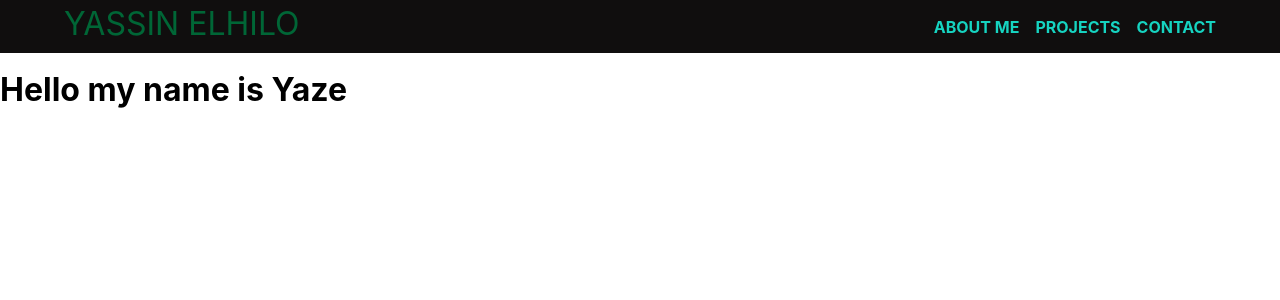
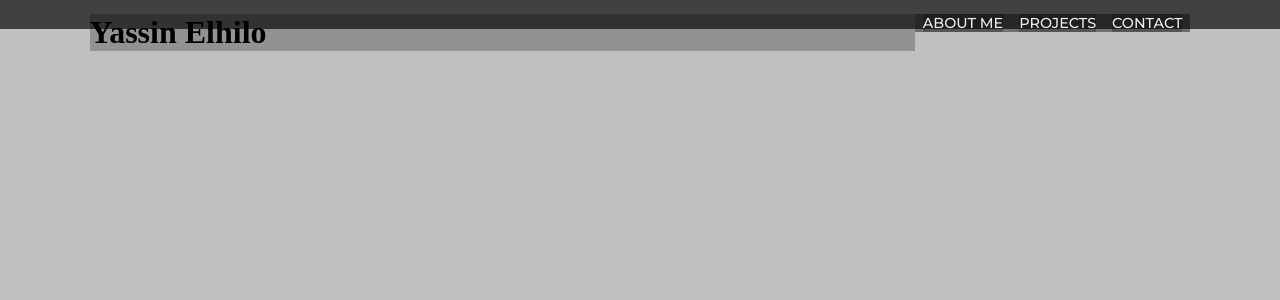
Before and after one commit to elhiloyasin/portfolioplayreact, a React (Create React App) app: page / in a window 1280 px wide. Shown: the top 300 px of the page. Built offline with nearby package versions, Linux system fonts and the light colour scheme.

Commit message:
changes made to my navbar now has active class and hover

```diff
--- a/src/App.js
+++ b/src/App.js
@@ -1,5 +1,4 @@
 import "./Navbar.css";
-import './reset.css';
 import { BrowserRouter as Router, Routes, Route, } from 'react-router-dom';
 import Navbar from './components/Navbar';
 import AboutMe from './components/AboutMe'
@@ -11,14 +10,12 @@ function App() {
 
     <Router>
       <Navbar
-        logo="YASSIN ELHILO"
         aboutme='ABOUT ME'
         projects='PROJECTS'
         contact='CONTACT'
       />
 
       <Routes>
-      <Route exact path='/' element={<AboutMe />} />
         <Route exact path='/aboutme' element={<AboutMe />} />
         <Route exact path='/projects' element={<Projects />} />
         <Route exact path='/contact' element={<Contact />} />
--- a/src/Navbar.css
+++ b/src/Navbar.css
@@ -1,64 +1,60 @@
-/*
-body {
-
-} */
-.nav-list {
-  display: flex;
-  flex-direction: row;
-  justify-content: flex-end;
-  align-items: center;
-  line-height: 3rem;
-  background: rgb(16, 14, 14);
-  margin: auto;
-  padding-right: 3rem;
-  padding-left: 4rem;
+@import url('https://fonts.googleapis.com/css2?family=Montserrat:500');
 
 
-
+* {
+  box-sizing: border-box;
+  margin: 0;
+  padding:0;
+  background-color: #0404043f;
 }
 
-a:link {
+
+li , a {
+  font-family: 'Montserrat', sans-serif;
+  font-weight: 500;
+  font-size: 0.9rem;
+  color: #edf0f1;
   text-decoration: none;
+  /* list-style: none; */
 }
 
-.active{
- color:rgb(0, 72, 255) !important;
+header {
+  display: flex;
+  justify-content: flex-end;
+  align-items:inherit;
+  height: 1rem;
+  padding: .9rem 7%;
+
 
 }
 
 
 
-
-.nav-items {
-list-style: none;
-margin-right: 1rem;
-color:#16d4c1;
-font-family:-apple-system, BlinkMacSystemFont, 'Segoe UI', Roboto, Oxygen, Ubuntu, Cantarell, 'Open Sans', 'Helvetica Neue', sans-serif;
-font-weight: 700;
-font-size: 1rem;
-
+.spacer{
+flex: 1;
 
 }
-.spacer {
- flex: 1;
+
+.nav-links{
+  list-style: none;
+
 }
 
-.logo{
-  font-size: 2rem;
-  color: #006636;
+.nav-links li {
+display: inline-block;
+padding: 0 .5rem;
+
+}
+
+.nav-links li a{
+  transition: all 0.3s ease 0s;
 }
 
 
-@media (max-width:600px) {
-  .nav-list {
-    flex-direction: column;
+.nav-links li a:hover{
+  color: #d02507 ;
+}
 
-  }
-
-  .nav-items {
-    display:flex;
-    flex-direction: row;
-  }
-
-
+.active{
+  color:green;
 }
--- a/src/components/Navbar.js
+++ b/src/components/Navbar.js
@@ -1,22 +1,24 @@
 import React from 'react';
-import { NavLink, Link } from 'react-router-dom'
+import { NavLink } from 'react-router-dom'
 
 
 
-
-function Navbar({ aboutme, projects, contact, logo }) {
+function Navbar({ aboutme, projects, contact, }) {
   return (
     <div>
-      <nav>
-        <ul className='nav-list'>
-        <div className="spacer">
-          <li><Link exact to='/' className='logo'>{logo}</Link></li>
-          </div>
-          <li><NavLink exact to='aboutme' className='nav-items' activeClassName='active'>{aboutme}</NavLink></li>
-          <li><NavLink exact to='projects' className='nav-items'activeClassName='active'>{projects}</NavLink></li>
-          <li><NavLink exact to='contact' className='nav-items' activeClassName='active'>{contact}</NavLink></li>
-        </ul>
-      </nav>
+      <header>
+        <div class="spacer">
+          <h1>Yassin Elhilo</h1>
+        </div>
+        <nav>
+          <ul className='nav-links'>
+            <li><NavLink exact to='aboutme' className='nav-items' activeClassName='active'>{aboutme}</NavLink></li>
+            <li><NavLink exact to='projects' className='nav-items' activeClassName='active'>{projects}</NavLink></li>
+            <li><NavLink exact to='contact' className='nav-items' activeClassName='active'>{contact}</NavLink></li>
+          </ul>
+        </nav>
+        </header>
+
     </div>
 
   )
--- a/src/index.css
+++ /dev/null
@@ -1,13 +0,0 @@
-body {
-  margin: 0;
-  font-family: -apple-system, BlinkMacSystemFont, 'Segoe UI', 'Roboto', 'Oxygen',
-    'Ubuntu', 'Cantarell', 'Fira Sans', 'Droid Sans', 'Helvetica Neue',
-    sans-serif;
-  -webkit-font-smoothing: antialiased;
-  -moz-osx-font-smoothing: grayscale;
-}
-
-code {
-  font-family: source-code-pro, Menlo, Monaco, Consolas, 'Courier New',
-    monospace;
-}
--- a/src/index.js
+++ b/src/index.js
@@ -1,6 +1,5 @@
 import React from 'react';
 import ReactDOM from 'react-dom';
-import './index.css';
 import App from './App';
 import reportWebVitals from './reportWebVitals';
 
--- a/src/reset.css
+++ /dev/null
@@ -1,45 +0,0 @@
-*/
-
-html, body, div, span, applet, object, iframe,
-h1, h2, h3, h4, h5, h6, p, blockquote, pre,
-a, abbr, acronym, address, big, cite, code,
-del, dfn, em, img, ins, kbd, q, s, samp,
-small, strike, strong, sub, sup, tt, var,
-b, u, i, center,
-dl, dt, dd, ol, ul, li,
-fieldset, form, label, legend,
-table, caption, tbody, tfoot, thead, tr, th, td,
-article, aside, canvas, details, embed,
-figure, figcaption, footer, header, hgroup,
-menu, nav, output, ruby, section, summary,
-time, mark, audio, video {
-	margin: 0;
-	padding: 0;
-	border: 0;
-	font-size: 100%;
-	font: inherit;
-	vertical-align: baseline;
-}
-/* HTML5 display-role reset for older browsers */
-article, aside, details, figcaption, figure,
-footer, header, hgroup, menu, nav, section {
-	display: block;
-}
-body {
-	line-height: 1;
-}
-ol, ul {
-	list-style: none;
-}
-blockquote, q {
-	quotes: none;
-}
-blockquote:before, blockquote:after,
-q:before, q:after {
-	content: '';
-	content: none;
-}
-table {
-	border-collapse: collapse;
-	border-spacing: 0;
-}
```
Also changed, not shown: src/logo.svg (deleted).
